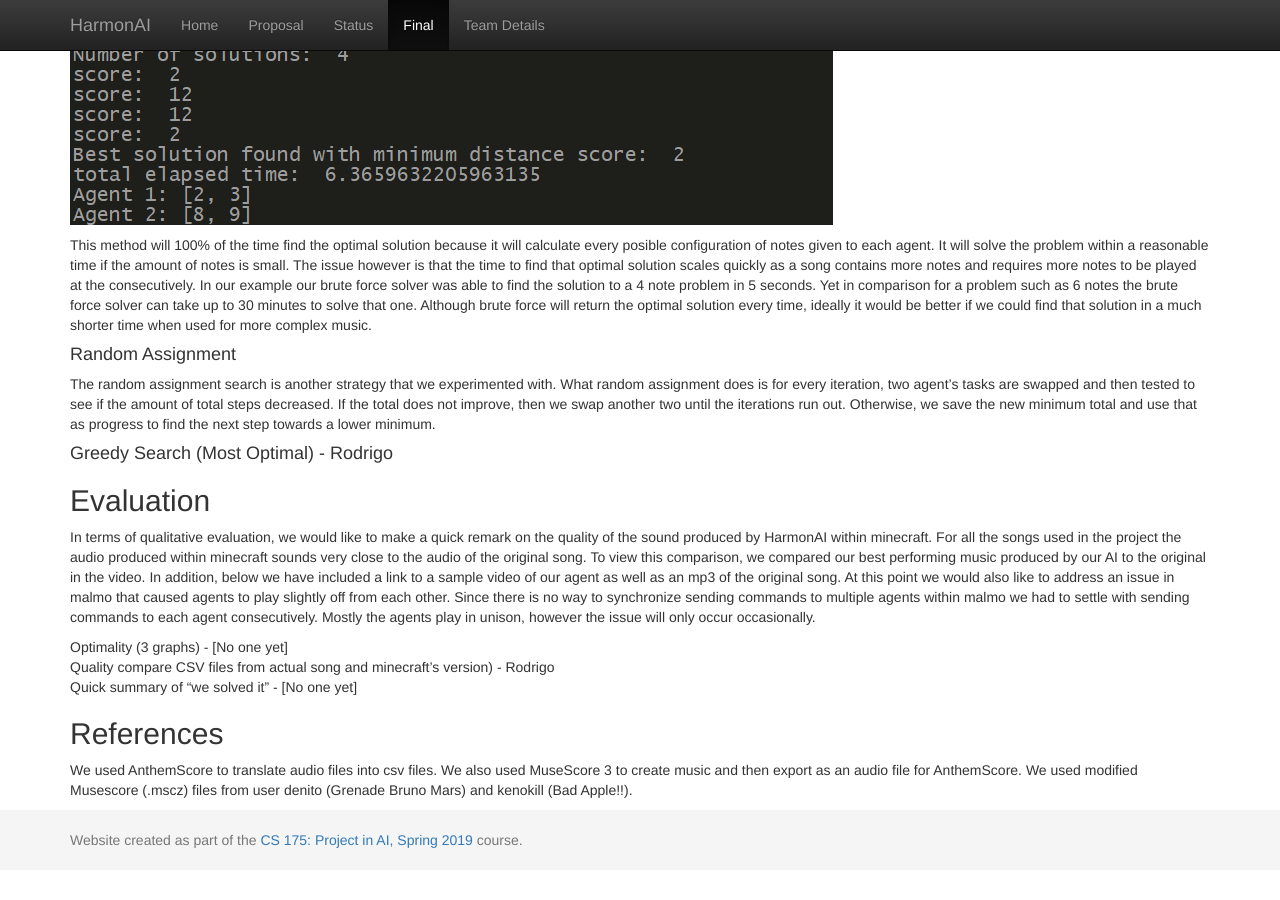
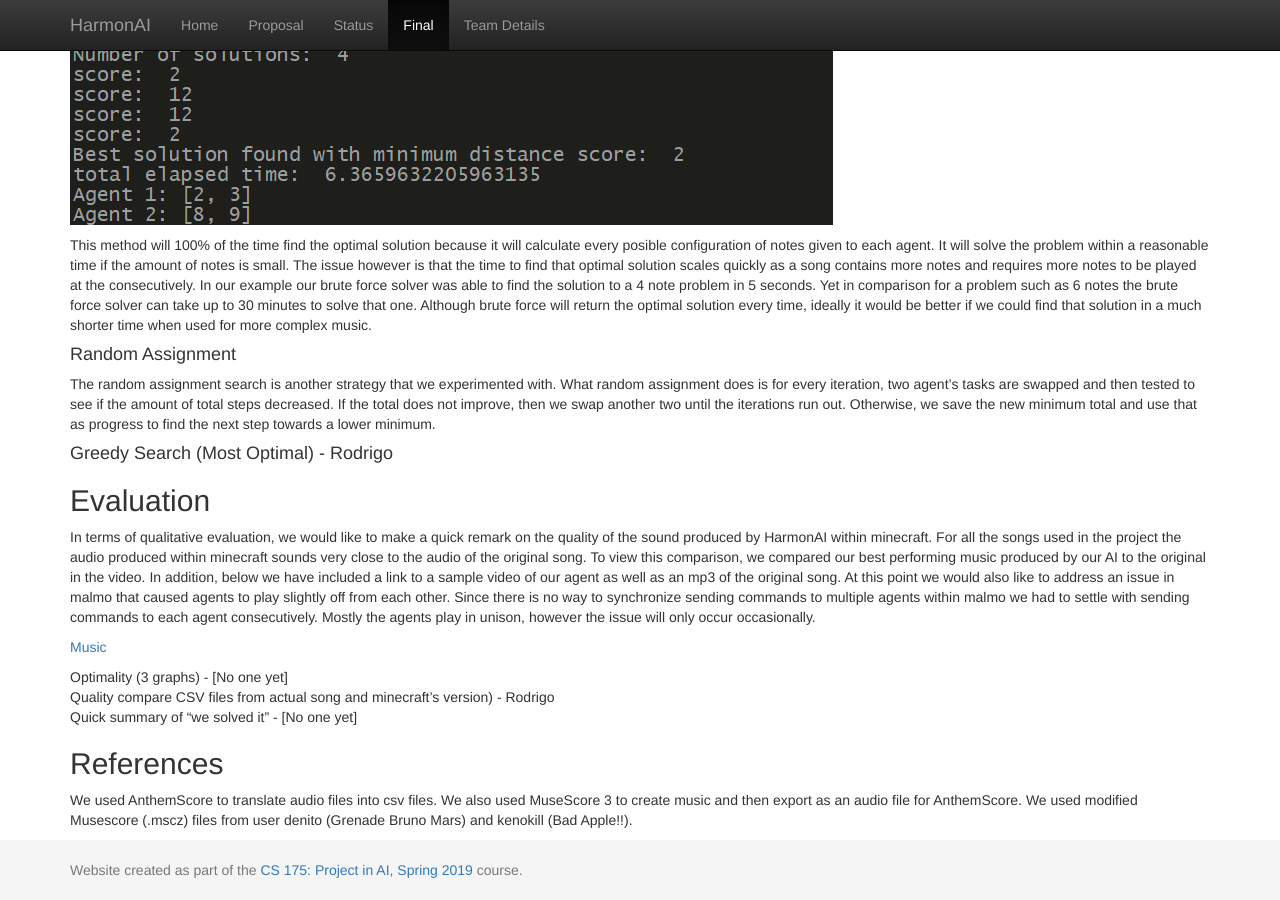
Before and after one commit to AlecJacksonE/HarmonAI, a Jekyll site: the page built from docs/final.md, in a window 1280 px wide and 900 px high, scrolled down 4396 px. Built offline with Jekyll 4.4.1, drawn with Linux system fonts in a browser that asks for light colours; our own code applies the rules of GitHub Pages for plain Markdown files; before the commit the page ends 5266 px from its top, so only the background shows below that.

Commit message:
Update final.md

```diff
--- a/docs/final.md
+++ b/docs/final.md
@@ -52,6 +52,8 @@ The random assignment search is another strategy that we experimented with. What
 ## Evaluation
 In terms of qualitative evaluation, we would like to make a quick remark on the quality of the sound produced by HarmonAI within minecraft. For all the songs used in the project the audio produced within minecraft sounds very close to the audio of the original song. To view this comparison, we compared our best performing music produced by our AI to the original in the video. In addition, below we have included a link to a sample video of our agent as well as an mp3 of the original song. At this point we would also like to address an issue in malmo that caused agents to play slightly off from each other. Since there is no way to synchronize sending commands to multiple agents within malmo we had to settle with sending commands to each agent consecutively. Mostly the agents play in unison, however the issue will only occur occasionally.
 
+<a href="https://github.com/AlecJacksonE/HarmonAI/blob/master/music/">Music</a>
+
 Optimality (3 graphs) - [No one yet]
 Quality compare CSV files from actual song and minecraft's version) - Rodrigo
 Quick summary of "we solved it" - [No one yet]
```
